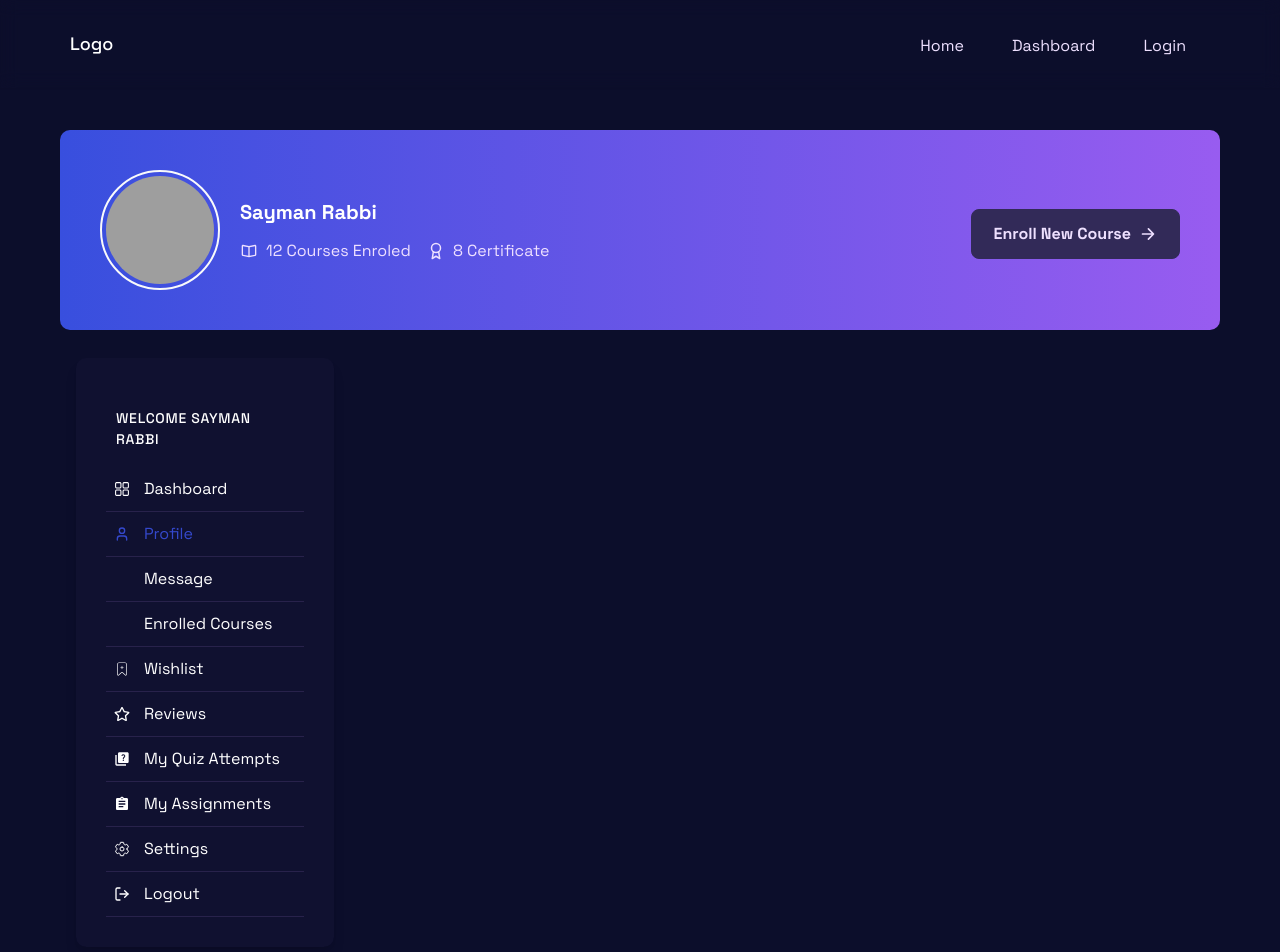
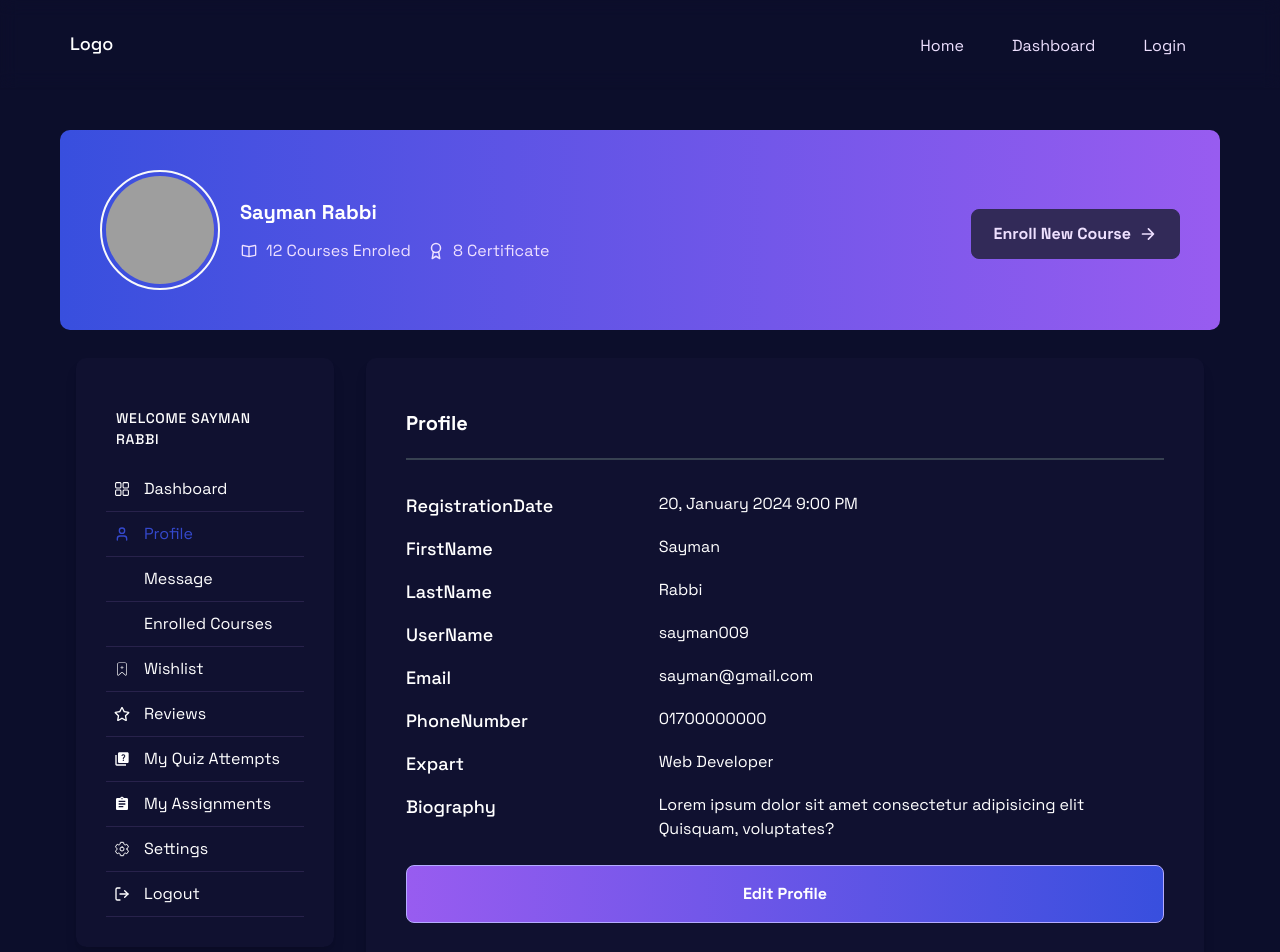
Before and after one commit to SaymanRabbi/course_managment_frontend, a React (Vite) app: page /dashboard/profile in a window 1280 px wide. Shown: the top 952 px of the page. Built offline with nearby package versions, Linux system fonts and the light colour scheme; grey boxes are pictures that could not be loaded; some icons are missing.

Commit message:
profile done

```diff
--- a/src/Components/Dashboard/Profile.tsx
+++ b/src/Components/Dashboard/Profile.tsx
@@ -1,5 +1,36 @@
+import { ProfileData } from "../../dummyData/DummyData";
+import Button from "../Button/Button";
+import DashboardCard from "./DashboardCard";
+
 const Profile = () => {
-  return <h1></h1>;
+  return (
+    <DashboardCard title="Profile">
+      <>
+        {Object.entries(ProfileData[0]).map((data, index) => {
+          return (
+            <div
+              key={index}
+              className="grid grid-cols-12 text-textPrimary py-2"
+            >
+              <div className="md:col-span-4 capitalize text-[18px] font-[500] col-span-12">
+                <h2>{data[0]}</h2>
+              </div>
+              <div className="md:col-span-8 col-span-12">
+                <h2>{data[1]}</h2>
+              </div>
+            </div>
+          );
+        })}
+      </>
+      <Button
+        className=" text-white w-full mt-4 !py-4 bg-gradient-to-r from-rgbTo to-rgbFrom
+
+      "
+      >
+        Edit Profile
+      </Button>
+    </DashboardCard>
+  );
 };
 
 export default Profile;
--- a/src/dummyData/DummyData.tsx
+++ b/src/dummyData/DummyData.tsx
@@ -112,3 +112,26 @@ export const feedbackData: feedbackDataInterface[] = [
     rating: 4,
   },
 ];
+interface CourseDataInterface {
+  registrationDate: string;
+  firstName: string;
+  lastName: string;
+  userName: string;
+  email: string;
+  phoneNumber: string;
+  expart: string;
+  biography: string;
+}
+export const ProfileData: CourseDataInterface[] = [
+  {
+    registrationDate: "20, January 2024 9:00 PM",
+    firstName: "Sayman",
+    lastName: "Rabbi",
+    userName: "sayman009",
+    email: "sayman@gmail.com",
+    phoneNumber: "01700000000",
+    expart: "Web Developer",
+    biography:
+      "Lorem ipsum dolor sit amet consectetur adipisicing elit Quisquam, voluptates?",
+  },
+];
```
